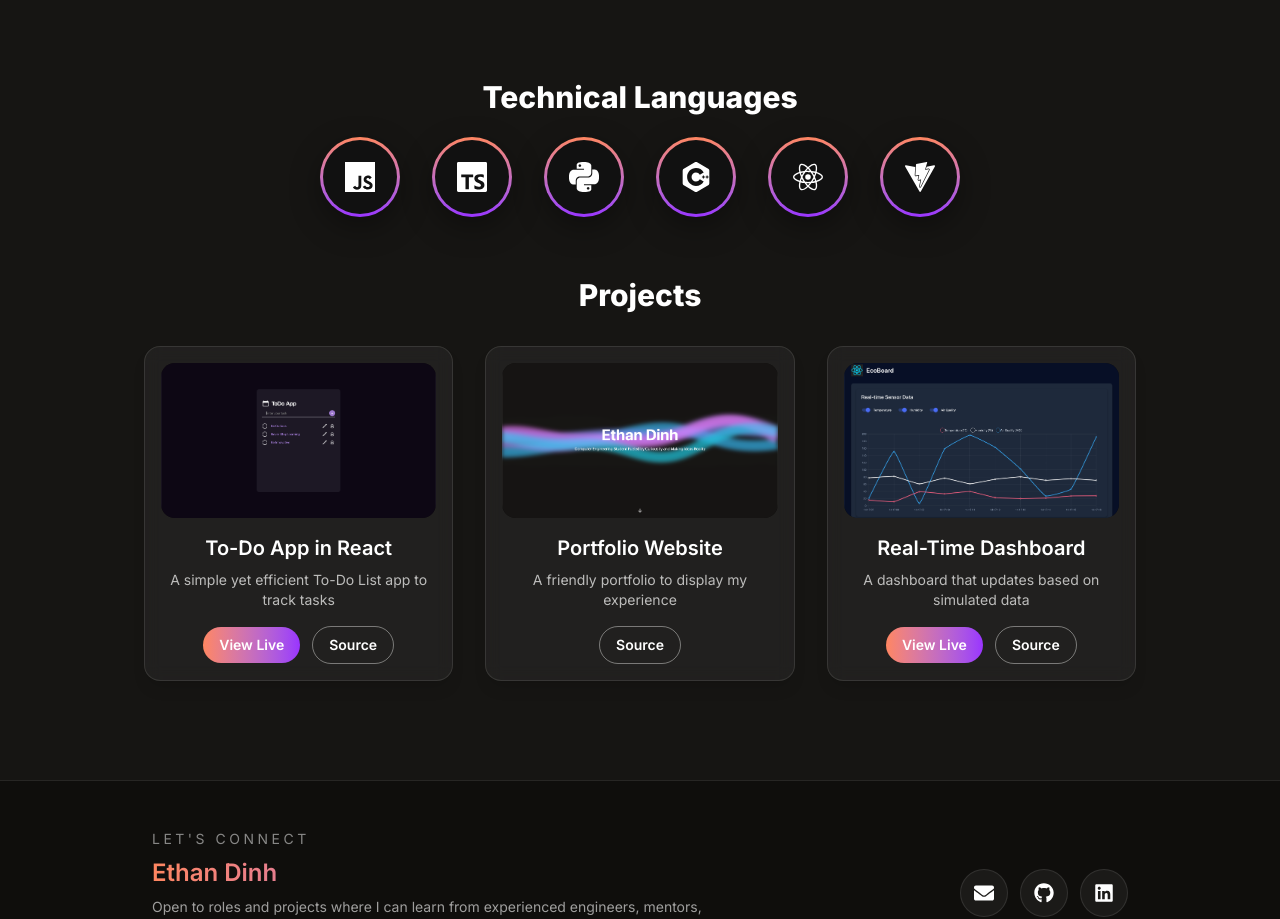
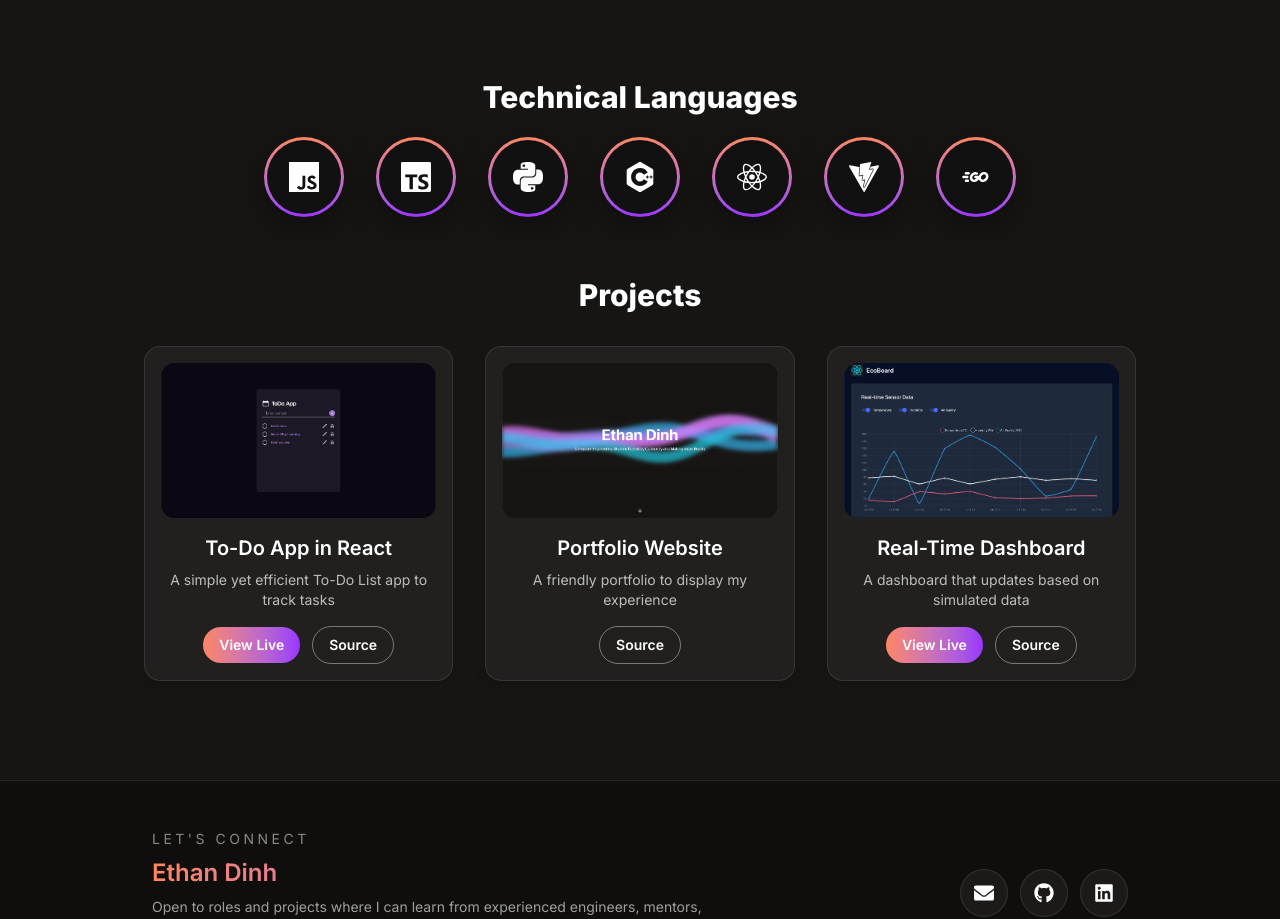
Before and after one commit to DnguyenE/portfolio-website-react, a React (Vite) app: page / in a window 1280 px wide. Shown: the part 1620-2539 px from the top of the page. Built offline with nearby package versions, Linux system fonts and the light colour scheme.

Commit message:
Add GoLang

```diff
--- a/src/components/Projects.tsx
+++ b/src/components/Projects.tsx
@@ -6,6 +6,7 @@ import {
   SiReact,
   SiVite,
 } from "react-icons/si";
+import { TbBrandGolang } from "react-icons/tb";
 import ProjectCard from "./ProjectCard";
 import todoImg from "../assets/todo-app.png";
 import portfolioImg from "../assets/portfolio-pic.png";
@@ -18,6 +19,7 @@ const languages = [
   { name: "C++", Icon: SiCplusplus },
   { name: "React", Icon: SiReact },
   { name: "Vite", Icon: SiVite },
+  { name: "Go", Icon: TbBrandGolang },
 ];
 
 const projects = [
@@ -56,7 +58,7 @@ const Projects = () => {
             Technical Languages
           </h2>
 
-          <div className="grid grid-cols-2 sm:grid-cols-3 md:grid-cols-6 gap-8 mb-15">
+          <div className="grid grid-cols-2 sm:grid-cols-3 md:grid-cols-7 gap-8 mb-15">
             {languages.map(({ name, Icon }) => (
               <div
                 key={name}
```
